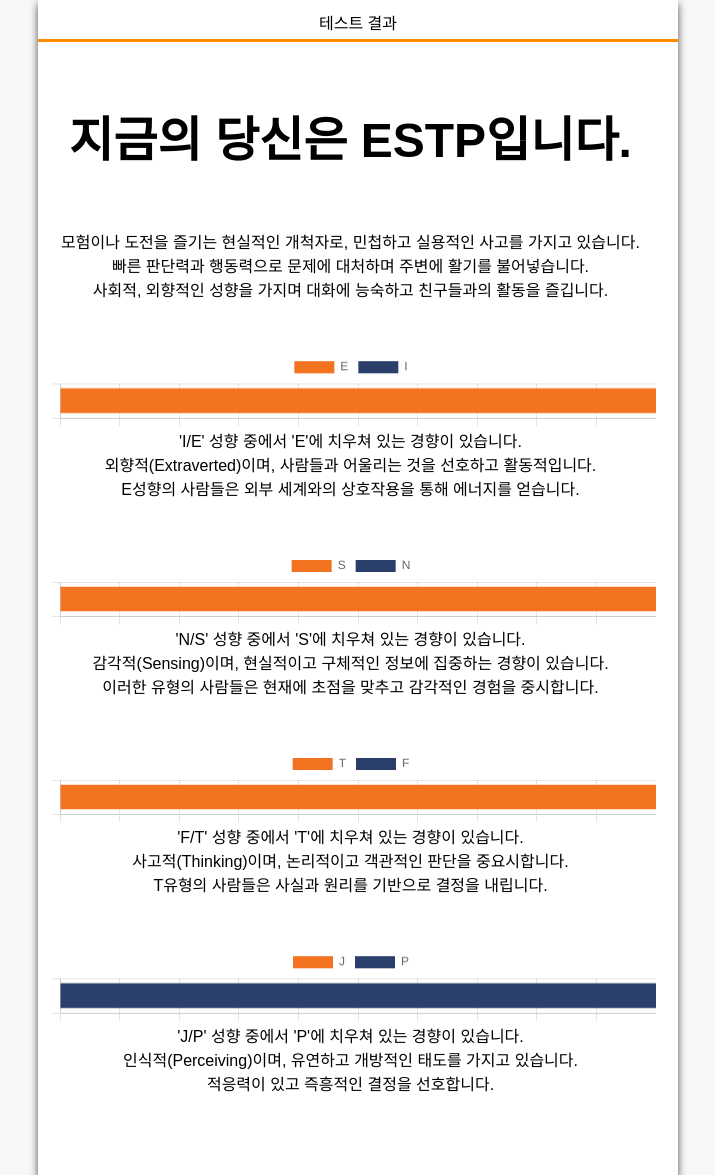
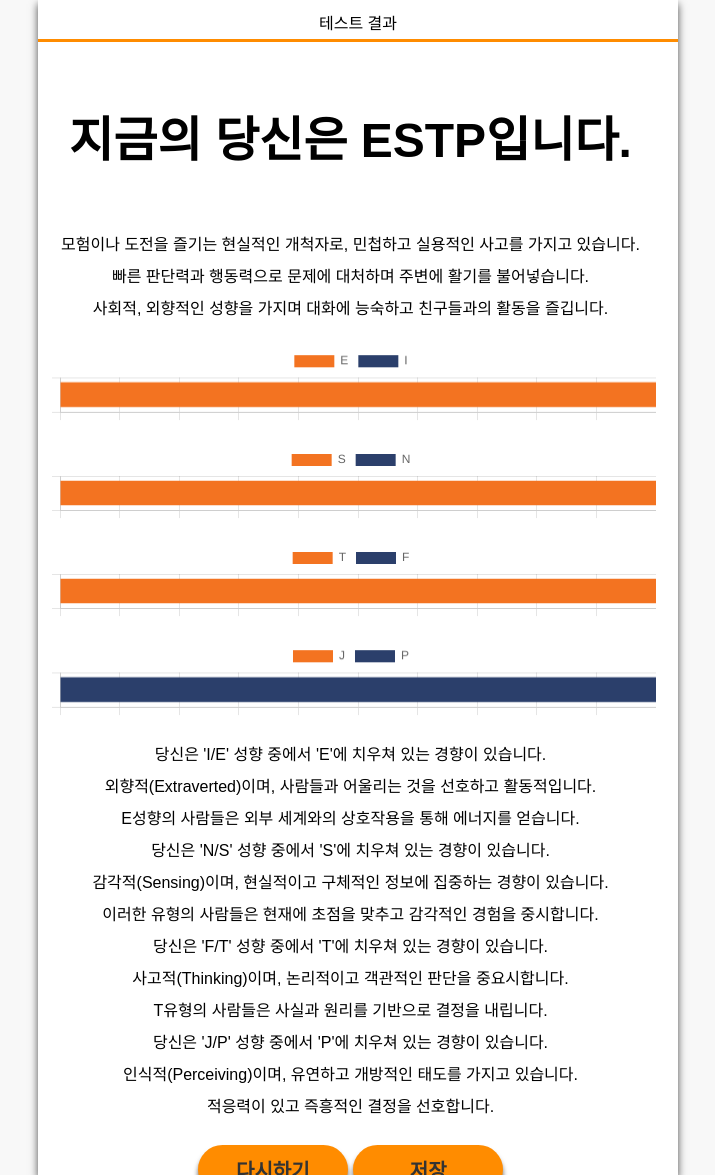
Before and after one commit to hansj204/CHATBOT, a Django app: page /result in a window 1280 px wide. Shown: the whole page, without its empty margins (282-997 px from the left). Run offline with Django 4.2, Linux system fonts and the light colour scheme; parts of the project's set-up code (start-up, migrations or seed data) failed here and were passed over; some libraries are stand-ins or nearby versions; some web fonts are replaced.

Commit message:
modify result

```diff
--- a/chatbot/chatbot/settings.py
+++ b/chatbot/chatbot/settings.py
@@ -25,9 +25,9 @@ BASE_DIR = Path(__file__).resolve().parent.parent
 SECRET_KEY = config('SECRET_KEY')
 
 # SECURITY WARNING: don't run with debug turned on in production!
-DEBUG = False
+DEBUG = True
 
-ALLOWED_HOSTS = ['.pythonanywhere.com']
+ALLOWED_HOSTS = []
 
 
 # Application definition
--- a/chatbot/mbti_chatbot/templates/result.html
+++ b/chatbot/mbti_chatbot/templates/result.html
@@ -17,22 +17,19 @@
                     <h1 id="result_type"></h1>
                     <div id="result_desc"></div>
 
-                    <div style="margin: 50px 0px;">
-                        <canvas id="eiChart" width="400" height="50"></canvas>
-                        <div id="eiChart_desc" class="graph_desc"></div>
-                    </div>
-                    <div style="margin: 50px 0px;">
-                        <canvas id="snChart" width="400" height="50"></canvas>
-                        <div id="snChart_desc" class="graph_desc"></div>
-                    </div>
-                    <div style="margin: 50px 0px;">
-                        <canvas id="tfChart" width="400" height="50"></canvas>
-                        <div id="tfChart_desc" class="graph_desc"></div>
-                    </div>
-                    <div style="margin: 50px 0px;">
-                        <canvas id="jpChart" width="400" height="50"></canvas>
-                        <div id="jpChart_desc" class="graph_desc"></div>
-                    </div>
+                    <div style = "margin: 20px 0px">
+                        <canvas id="eiChart" width="200" height="25"></canvas>
+                        <br>
+                        <canvas id="snChart" width="200" height="25"></canvas>
+                        <br>
+                        <canvas id="tfChart" width="200" height="25"></canvas>
+                        <br>
+                        <canvas id="jpChart" width="200" height="25"></canvas>
+                        <br>
+                        <div id="chart_desc" class="graph_desc"></div>
+                        <br>
+                    <div>
+
                     <div id="btnArea" style="padding-bottom: 20px;">
                         <div>
                             <button type="button" id="send-btn" class="rounded-button" onclick="location.href='/'" style="margin-top: 0;">다시하기</button>
@@ -68,11 +65,7 @@
 
     // mbti 상세 설명
     const mbti_explanation = "{{ mbti_explanation | safe}}";
-    const detail_desc = mbti_explanation.split('당신은').filter(sentence => sentence.trim() !== '');
-
-    prefixList.forEach((prefix, idx) => {
-        document.getElementById(`${prefix}Chart_desc`).innerHTML = detail_desc[idx].replace(/\./g, '.<br>');
-    });
+    document.getElementById(`chart_desc`).innerHTML = mbti_explanation.replace(/\./g, '.<br>');
 
     // 다운로드
     function printDiv() {
--- a/chatbot/static/css/index.css
+++ b/chatbot/static/css/index.css
@@ -62,11 +62,13 @@ input, textarea, button, span {
     align-items: center;
     justify-content: center;
     height: 100%;
-    font-size: 10vh;
+    font-size: 1.2rem;
+    /* #10vh; */
 }
 
 .mbti_title {
     font-family: "PartialSansKR-Regular";
+    font-size: 10vh;
 }
 
 .rounded-button {
@@ -100,18 +102,6 @@ img {
     align-self: center;
 }
 
-#result_type {
-    font-size: 3rem;
-    margin: 5vh 0;
-}
-
-#result_desc, .graph_desc{
-    font-size: 1rem;
-    white-space: nowrap;
-    width: 100%;
-    word-break: normal;
-}
-
 @media only screen and (max-width: 900px) {
     .inner {
         width: 100%;
--- a/chatbot/static/css/result.css
+++ b/chatbot/static/css/result.css
@@ -1,3 +1,16 @@
+#result_type {
+    font-size: 3rem;
+    margin: 5vh 0;
+}
+
+#result_desc, .graph_desc{
+    font-size: 1rem;
+    white-space: nowrap;
+    width: 100%;
+    word-break: normal;
+    line-height: 2;
+}
+
 .content::-webkit-scrollbar {
     width: 10px;
 }
```
Also changed, not shown: chatbot/db.sqlite3.
